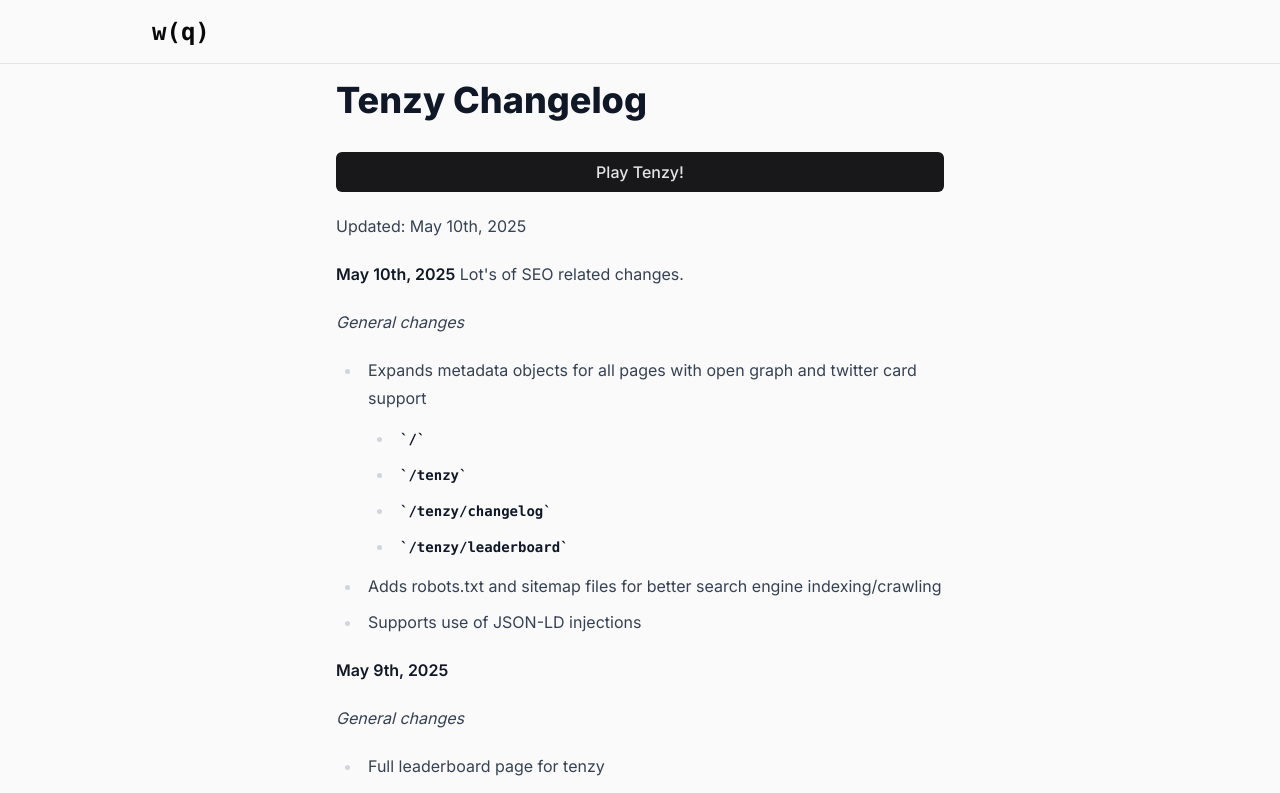
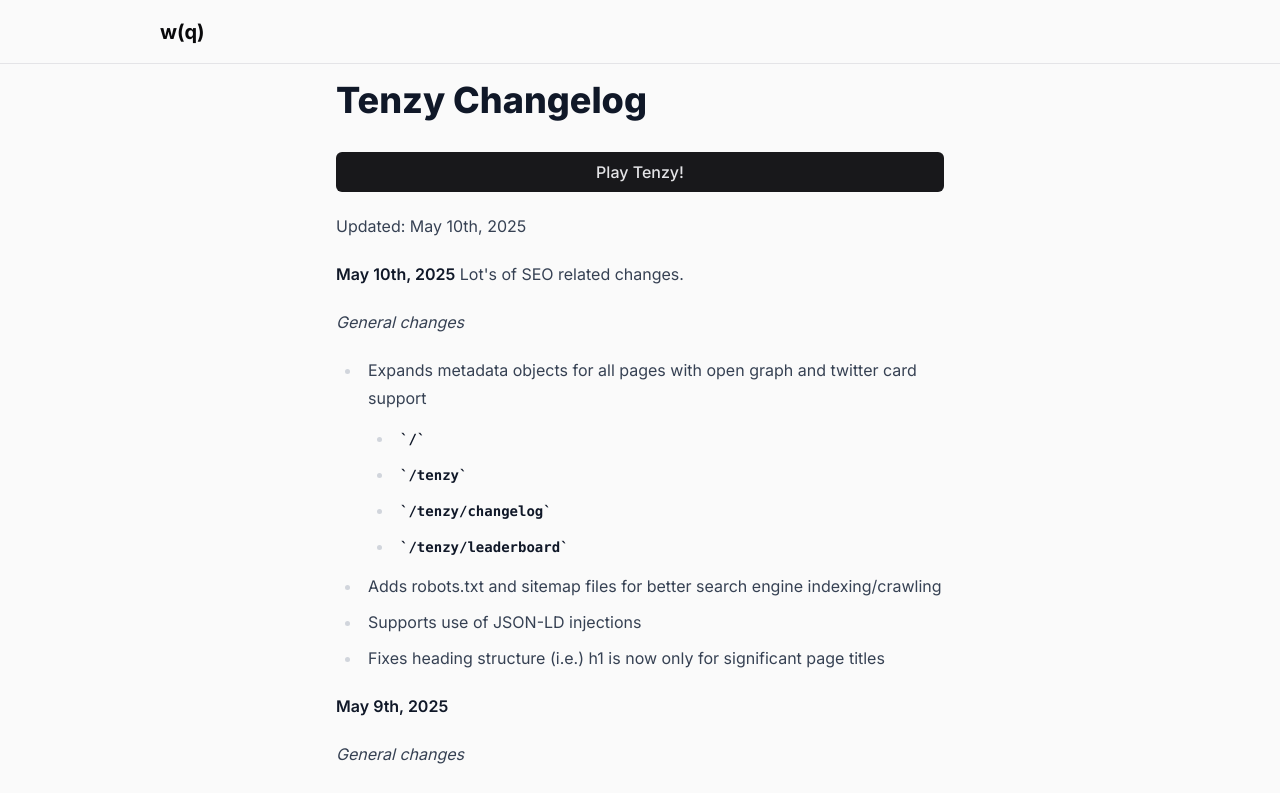
Before and after one commit to Sanghawk/fruitbox-practice, a Next.js app: page /tenzy/changelog in a window 1280 px wide. Shown: the top 793 px of the page. Built offline with nearby package versions, Linux system fonts and the light colour scheme.

Commit message:
fixes heading structure across app

```diff
--- a/app/layout.tsx
+++ b/app/layout.tsx
@@ -73,11 +73,9 @@ function Header() {
     >
       <div className="relative mx-auto max-w-screen-lg h-full">
         <div className="flex items-center h-full mx-4">
-          <h1 className="text-2xl font-mono font-bold ">
-            <Link className="px-2 py-1" href="/">
-              w(q)
-            </Link>
-          </h1>
+          <Link className="btn btn-md font-bold text-mono text-xl" href="/">
+            w(q)
+          </Link>
         </div>
       </div>
     </header>
--- a/app/tenzy/changelog/page.mdx
+++ b/app/tenzy/changelog/page.mdx
@@ -19,6 +19,7 @@ _General changes_
   - `/tenzy/leaderboard`
 - Adds robots.txt and sitemap files for better search engine indexing/crawling
 - Supports use of JSON-LD injections
+- Fixes heading structure (i.e.) h1 is now only for significant page titles
 
 **May 9th, 2025**
 
--- a/app/tenzy/components/LeaderboardRSC.tsx
+++ b/app/tenzy/components/LeaderboardRSC.tsx
@@ -6,7 +6,7 @@ export const revalidate = 60; // invalidate every min
 export default async function LeaderboardRSC({ scores }: { scores: Score[] }) {
   return (
     <div className="">
-      <h3 className="text-2xl mb-4 font-bold">Tenzy Leaderboard</h3>
+      <h1 className="text-2xl mb-4 font-bold">Tenzy Leaderboard</h1>
       <ol className="pl-0 flex flex-col gap-2">
         {scores.map((s, i) => (
           <li
--- a/app/tenzy/views/StartScreen/StartScreenRSC.tsx
+++ b/app/tenzy/views/StartScreen/StartScreenRSC.tsx
@@ -10,7 +10,7 @@ export default function StartScreenRSC() {
           <div className="h-full mx-4 flex flex-col justify-center gap-4">
             <div>
               <div className="text-center mb-4">
-                <h2 className="text-4xl font-bold">Tenzy</h2>
+                <h1 className="text-4xl font-bold">Tenzy</h1>
               </div>
               <Instructions />
             </div>
```
Also changed, not shown: public/images/wq/logo.png (renamed from public/images/wq/android-chrome-192x192.png).
